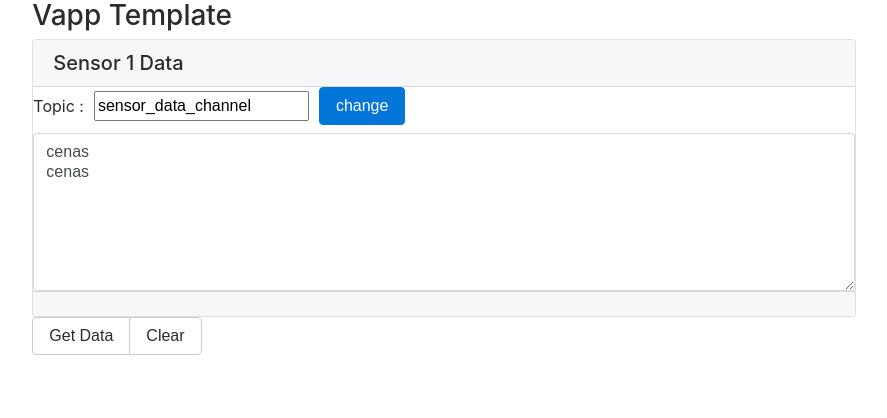
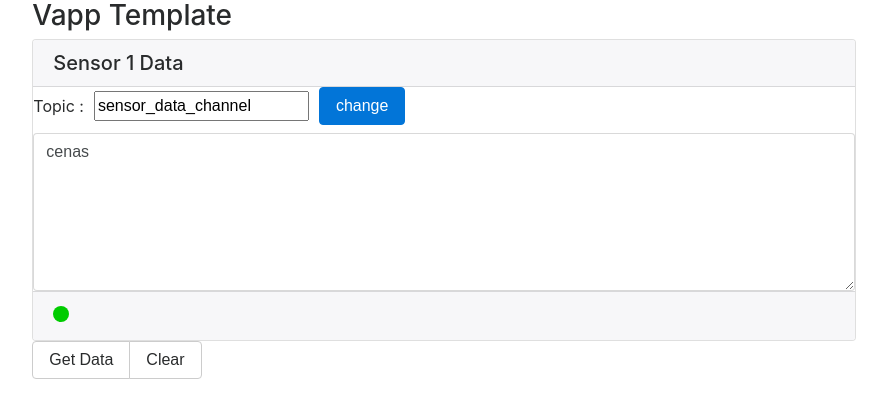
Before and after one commit to caixa-magica-software/vapp-template-sensor, a website: page views/app/index.html in a window 1280 px wide. Shown: the whole page, without its empty margins (196-1083 px from the left). Drawn offline with nearby package versions, Linux system fonts and the light colour scheme.

Commit message:
reading status from backend

```diff
--- a/views/app/css/style.css
+++ b/views/app/css/style.css
@@ -1 +1,17 @@
-# Empty CSS file for your own CSS
+
+
+.dot_red {
+    height: 16px;
+    width: 16px;
+    background-color: #ff0000;
+    border-radius: 50%;
+    display: inline-block;
+  }
+
+  .dot_green {
+    height: 16px;
+    width: 16px;
+    background-color: #00cc00;
+    border-radius: 50%;
+    display: inline-block;
+  }
--- a/views/app/index.html
+++ b/views/app/index.html
@@ -19,6 +19,7 @@
 <body>
 
 	<div class="container-fluid">
+
 		<div class="row">
 			<div class="col-md-2">
 			</div>
@@ -41,7 +42,7 @@
 											value="sensor_data_channel" style="margin-left:10px">
 									</div>
 
-									<button  class="btn btn-primary mb-2" style="margin-left:10px">change</button>
+									<button class="btn btn-primary mb-2" style="margin-left:10px">change</button>
 								</div>
 							</div>
 
@@ -55,8 +56,10 @@
 						</div>
 					</div>
 					<div class="card-footer">
+						<div><span id='status_icon' class="dot_green"></span> <span id='status_text'></span></div>
 
 					</div>
+
 				</div>
 				<div class="btn-group" role="group">
 
@@ -76,12 +79,17 @@
 
 	<script src="js/jquery.min.js"></script>
 	<script src="js/bootstrap.min.js"></script>
+	<script src="https://unpkg.com/axios/dist/axios.min.js"></script>
 	<script src="js/scripts.js"></script>
+	<script type="text/javascript" src="js/config.js"></script>
 
 
 	<script script language='javascript'>
 		var counter = 0;
 		$(document).ready(function () {
+
+			console.log('backend : ', app.baseUrl)
+
 			var $textarea = $('#sensordata');
 			$textarea.scrollTop($textarea[0].scrollHeight);
 
@@ -95,6 +103,8 @@
 				$('#sensordata').val('');
 				counter = 0;
 			});
+
+			checkAlive();
 
 
 		});
@@ -115,7 +125,34 @@
 			var text = $('#sensordata').val();
 			addToTextarea($('#sensordata'), 'cenas')
 			counter++;
-		}, 1000 * 2)
+		}, 1000 * 3)
+
+
+		function checkAlive() {
+			let ico = $('#status_icon');
+			ico.removeClass('class');
+			ico.attr('class','')
+			axios({
+					method: 'GET',
+					url: app.baseUrl,
+				})
+				.then(function (response) {
+					console.log('AFTER RESP ', response)
+					if (response.status == 200) {
+						ico.addClass('dot_green');
+						$('#status_text').text(response.data.message)
+					} else {
+						ico.addClass('dot_red');
+						$('#status_text').text('not connected')
+					}
+					// response.data.pipe(fs.createWriteStream('ada_lovelace.jpg'))
+				})
+				.catch(function (error) {
+					ico.addClass('dot_red');
+					$('#status_text').text('not connected')
+					console.log(error);
+				});
+		}
 	</script>
 
 
--- /dev/null
+++ b/views/app/js/config.js
@@ -0,0 +1,3 @@
+app = {
+    baseUrl: 'http://localhost:3000/'
+}
```
Also changed, not shown: bin/be/app.js (+9 -0 lines), README.md.
